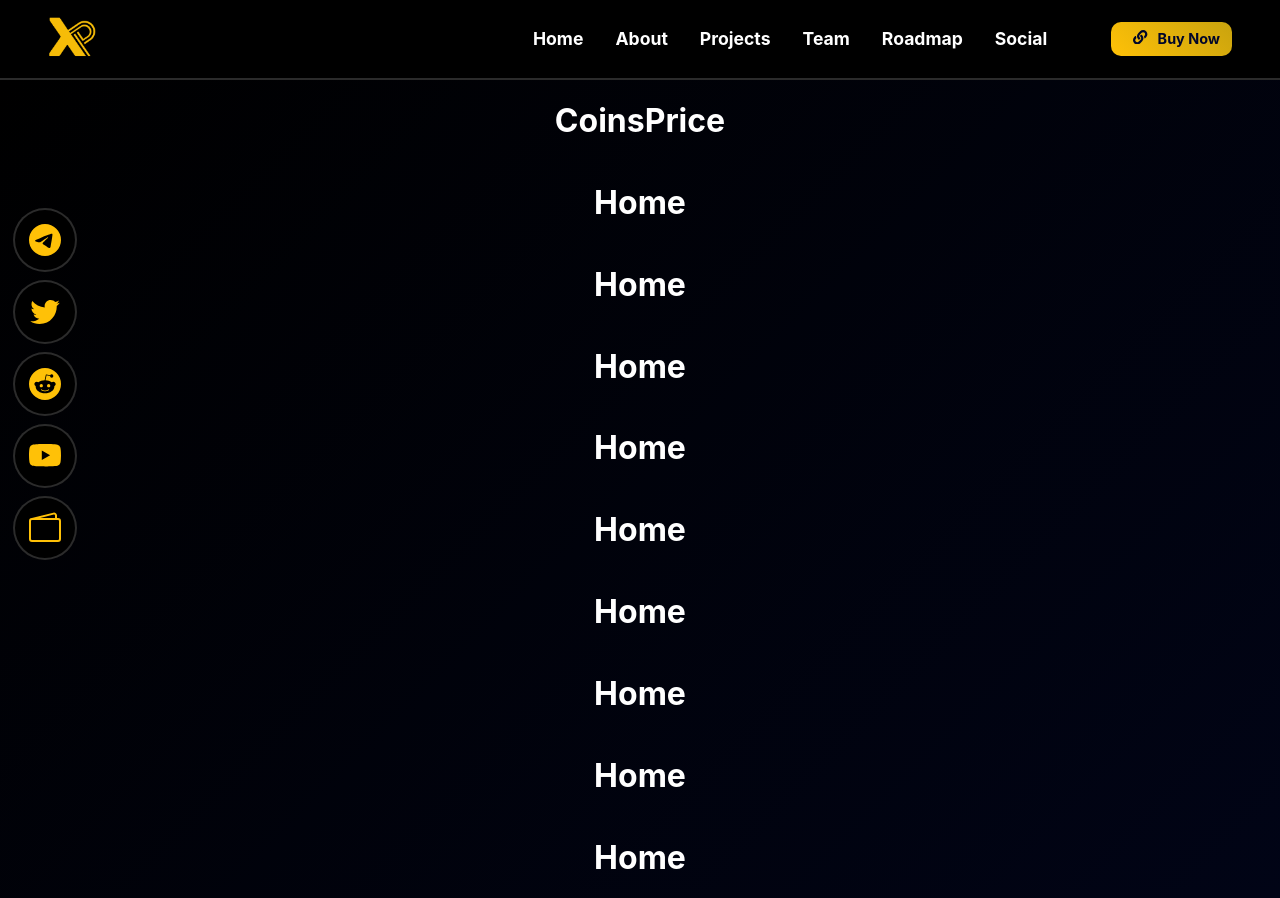
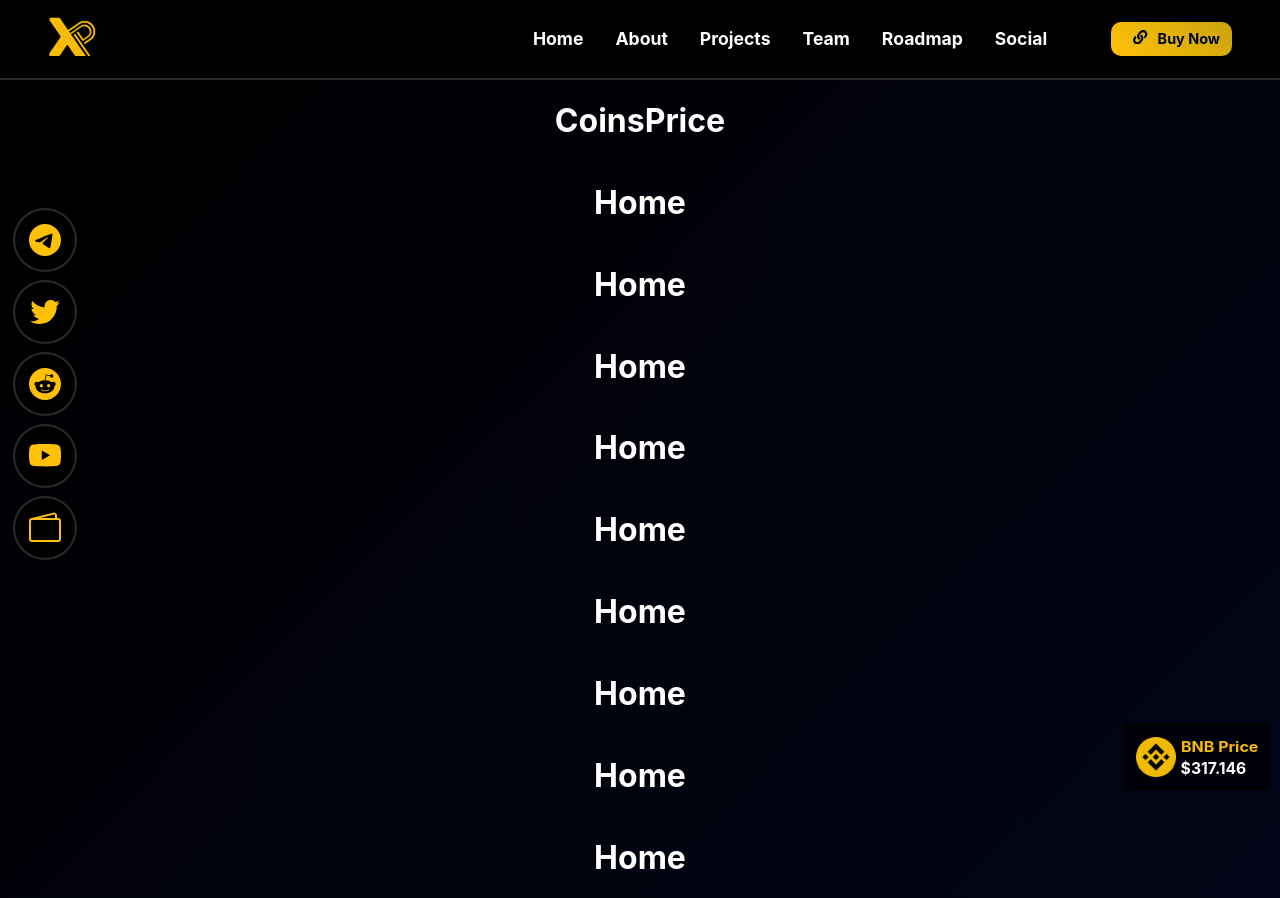
Before and after one commit to kinof28/x-project, a React (Create React App) app: page / in a window 1280 px wide. Built offline with nearby package versions, Linux system fonts and the light colour scheme; a web font is replaced by a local one.

Commit message:
floating bnb price

```diff
--- a/src/App.js
+++ b/src/App.js
@@ -1,4 +1,5 @@
 import "./App.css";
+import FloatingPrice from "./components/FloatingPrice";
 import Home from "./components/Home";
 import Navbar from "./components/Navbar";
 import Sidebar from "./components/Sidebar";
@@ -12,6 +13,7 @@ function App() {
       {/* <h1>Home page</h1> */}
       <Home />
       <Sidebar />
+      <FloatingPrice />
     </>
   );
 }
--- /dev/null
+++ b/src/components/FloatingPrice.jsx
@@ -0,0 +1,51 @@
+import styled from "styled-components";
+import bnbLogo from "../assets/bnb.png";
+
+const Container = styled.div`
+  display: flex;
+  background: #00000094;
+  position: fixed;
+  align-items: center;
+  justify-content: center;
+  right: 10px;
+  bottom: 10px;
+  text-decoration: none;
+  padding: 10px;
+  z-index: 1;
+  border-radius: 5px;
+  border: 2px solid #000;
+  cursor: pointer;
+  & img {
+    width: 40px;
+    margin-right: 5px;
+  }
+`;
+const Wrapper = styled.div`
+  color: white;
+  & h4 {
+    color: #f6bc08;
+    margin: 0;
+    font-size: 1rem;
+    line-height: 1.5rem;
+    transform: scaleY(0.9);
+  }
+  & p {
+    margin: 0;
+    font-weight: bold;
+    font-size: 0.98rem;
+  }
+`;
+
+const FloatingPrice = () => {
+  const price = 317.146;
+  return (
+    <Container>
+      <img src={bnbLogo} alt="BNB" />
+      <Wrapper>
+        <h4>BNB Price</h4>
+        <p>${price}</p>
+      </Wrapper>
+    </Container>
+  );
+};
+export default FloatingPrice;
```
Also changed, not shown: src/assets/bnb.png (added).
